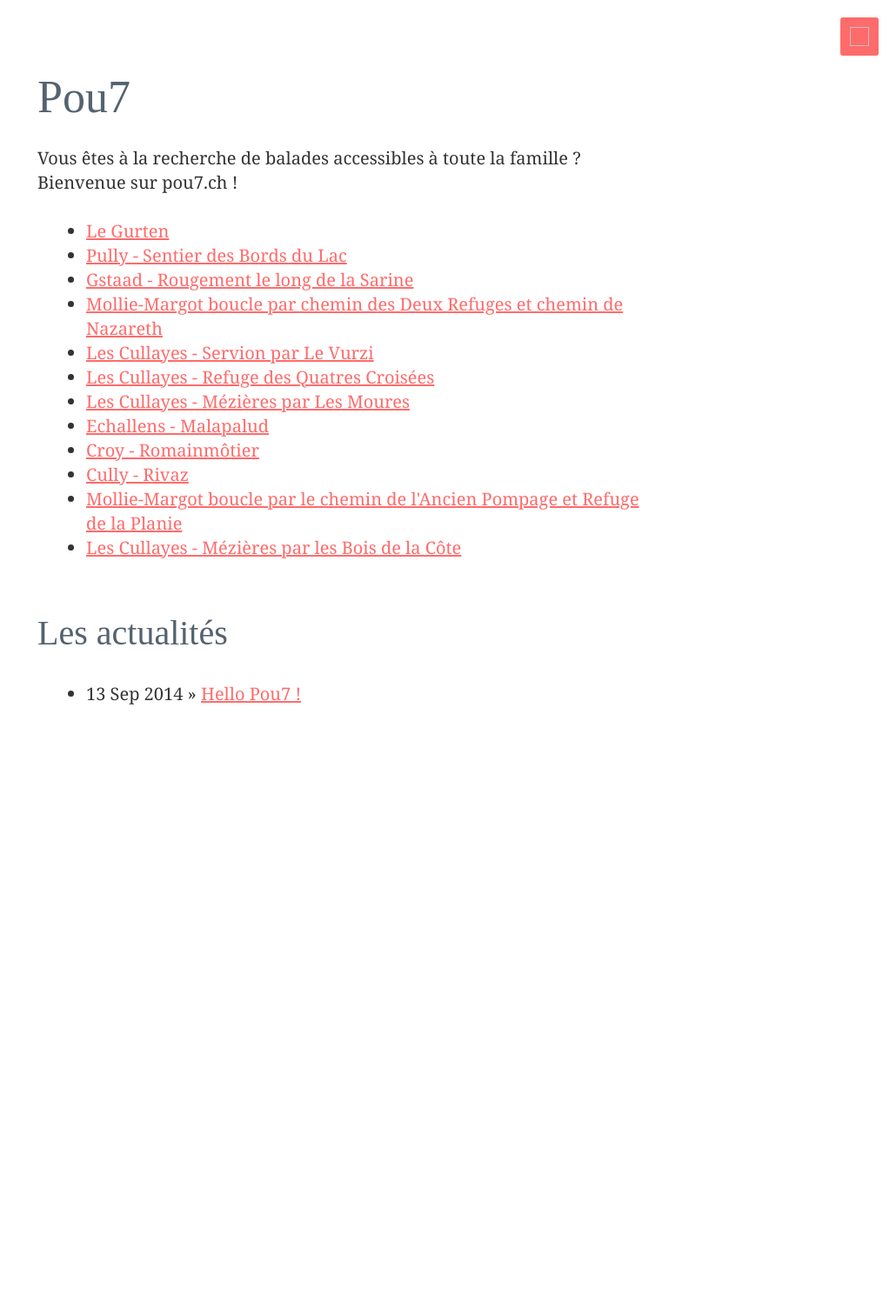
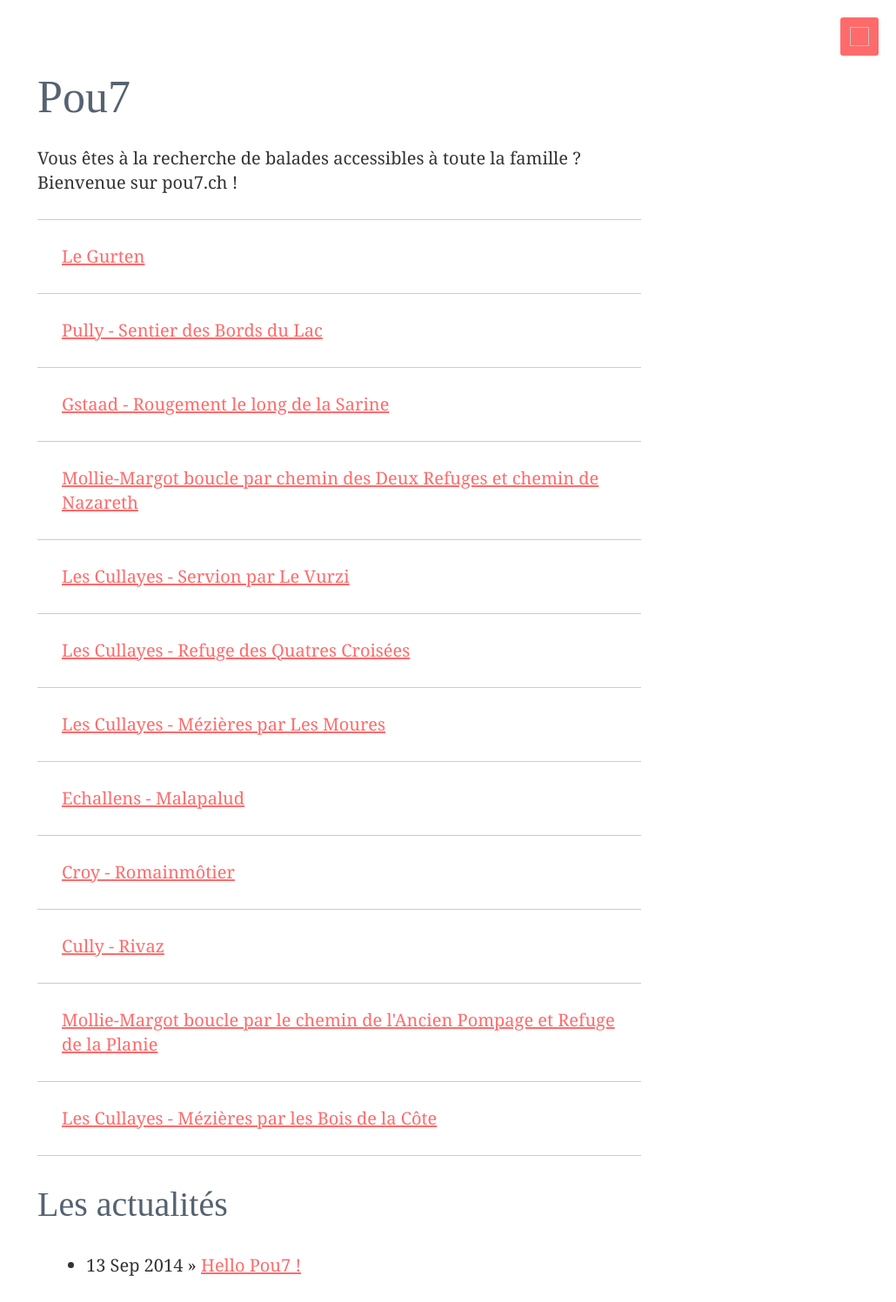
Before and after one commit to alienlebarge/pou7, a Jekyll site: the page built from index.html, in a window 1280 px wide. Shown: the whole page at 87% size, without its empty margins (250-1280 px from the left). Built offline with Jekyll 4.4.1, drawn with Linux system fonts in a browser that asks for light colours; before the commit the page ends 900 px from its top, so only the background shows below that.

Commit message:
use blocky list for trail list

```diff
--- a/css/bower.json
+++ b/css/bower.json
@@ -32,6 +32,7 @@
     "inuit-headings": "~0.2.2",
     "inuit-reset": "~0.1.1",
     "inuit-shared": "~0.1.3",
-    "inuit-images": "~0.3.2"
+    "inuit-images": "~0.3.2",
+    "inuit-list-ui": "~0.4.1"
   }
 }
--- a/css/pou7.scss
+++ b/css/pou7.scss
@@ -110,6 +110,7 @@ $color-links: #FF6B6B;
  */
 
 @import "objects.inline-types";
+@import "bower_components/inuit-list-ui/objects.list-ui";
 
 
 
--- a/index.html
+++ b/index.html
@@ -10,9 +10,11 @@ title: Pou7
   </p>
 </header>
 
-<ul>
+<ul class="list-ui">
   {% for post in site.categories['trail'] %}
-  <li><a href="{{ post.url }}">{{ post.title }}</a></li>
+  <li class="list-ui__item">
+    <a href="{{ post.url }}">{{ post.title }}</a>
+  </li>
   {% endfor %}
 </ul>
 
```
Also changed, not shown: css/pou7.min.css, 1 other file.
